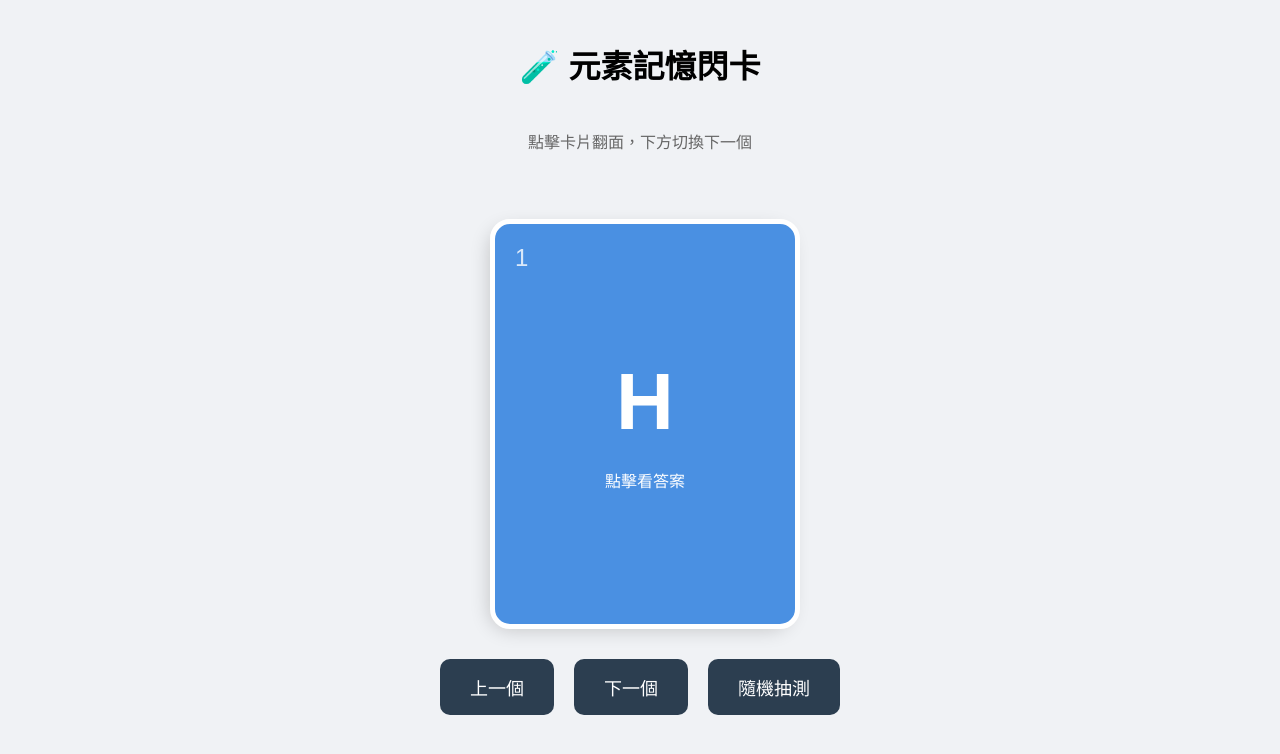
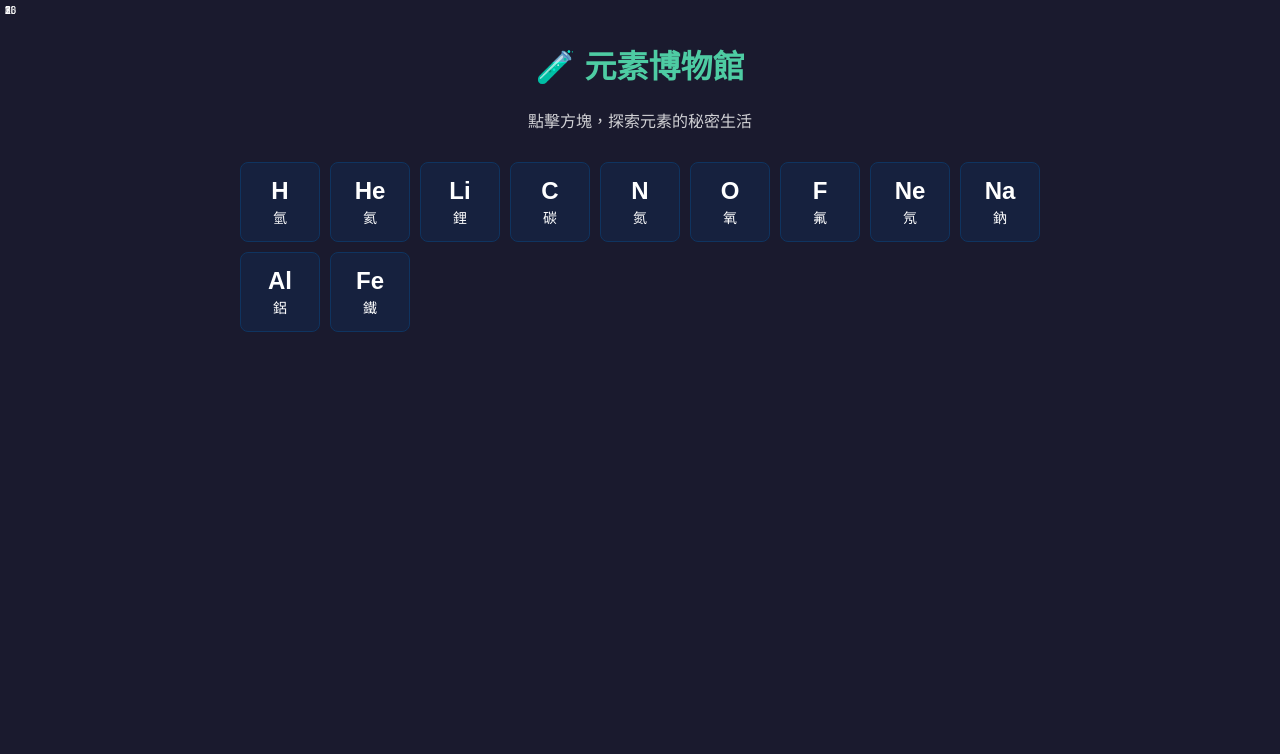
Before and after one commit to theresa832/chemistry-app, a plain HTML site: page index.html in a window 1280 px wide. Drawn offline with Linux system fonts and the light colour scheme.

Commit message:
Replace chemistry flashcard with element museum layout

```diff
--- a/index.html
+++ b/index.html
@@ -3,88 +3,81 @@
 <head>
     <meta charset="UTF-8">
     <meta name="viewport" content="width=device-width, initial-scale=1.0">
-    <title>國中化學元素快速記憶卡</title>
+    <title>元素探索博物館</title>
     <style>
-        body { font-family: sans-serif; background: #f0f2f5; display: flex; flex-direction: column; align-items: center; min-height: 100vh; margin: 0; padding: 20px; }
-        .card-container { perspective: 1000px; width: 300px; height: 400px; cursor: pointer; margin-top: 50px; }
-        .card { position: relative; width: 100%; height: 100%; text-align: center; transition: transform 0.6s; transform-style: preserve-3d; box-shadow: 0 10px 20px rgba(0,0,0,0.2); border-radius: 20px; }
-        .card.is-flipped { transform: rotateY(180deg); }
-        .card-face { position: absolute; width: 100%; height: 100%; backface-visibility: hidden; display: flex; flex-direction: column; align-items: center; justify-content: center; border-radius: 20px; border: 5px solid white; }
-        .card-front { background: #4a90e2; color: white; }
-        .card-back { background: #ffffff; color: #333; transform: rotateY(180deg); }
-        .symbol { font-size: 80px; font-weight: bold; }
-        .number { position: absolute; top: 20px; left: 20px; font-size: 24px; opacity: 0.8; }
-        .name { font-size: 48px; font-weight: bold; color: #2c3e50; }
-        .hint { font-size: 24px; color: #e67e22; margin-top: 10px; }
-        .img-icon { font-size: 60px; margin-bottom: 10px; }
-        .controls { margin-top: 40px; display: flex; gap: 20px; }
-        button { padding: 15px 30px; font-size: 18px; border: none; border-radius: 10px; cursor: pointer; background: #2c3e50; color: white; transition: 0.2s; }
-        button:hover { background: #34495e; transform: scale(1.05); }
-        p { color: #666; margin-top: 20px; }
+        :root { --main-bg: #1a1a2e; --card-bg: #16213e; --accent: #4ecca3; }
+        body { font-family: 'PingFang TC', sans-serif; background: var(--main-bg); color: white; margin: 0; padding: 20px; display: flex; flex-direction: column; align-items: center; }
+        h1 { margin-bottom: 5px; color: var(--accent); }
+        .subtitle { margin-bottom: 30px; opacity: 0.8; }
+
+        /* 元素網格 */
+        .grid { display: grid; grid-template-columns: repeat(auto-fill, minmax(80px, 1fr)); gap: 10px; width: 100%; max-width: 800px; }
+        .element-box { aspect-ratio: 1/1; background: var(--card-bg); border: 1px solid #0f3460; border-radius: 8px; display: flex; flex-direction: column; align-items: center; justify-content: center; cursor: pointer; transition: 0.3s; }
+        .element-box:hover { transform: scale(1.1); border-color: var(--accent); box-shadow: 0 0 15px var(--accent); }
+        .num { font-size: 10px; position: absolute; top: 5px; left: 5px; opacity: 0.6; }
+        .sym { font-size: 24px; font-weight: bold; }
+        .name-ch { font-size: 14px; margin-top: 2px; }
+
+        /* 彈出資訊視窗 */
+        #info-panel { display: none; position: fixed; top: 50%; left: 50%; transform: translate(-50%, -50%); width: 90%; max-width: 400px; background: white; color: #333; padding: 30px; border-radius: 20px; box-shadow: 0 20px 50px rgba(0,0,0,0.5); z-index: 100; text-align: center; }
+        #info-panel h2 { font-size: 60px; margin: 0; color: var(--main-bg); }
+        #info-panel .ch-name { font-size: 30px; font-weight: bold; margin-bottom: 10px; }
+        #info-panel .story { font-size: 18px; line-height: 1.6; background: #f0f2f5; padding: 15px; border-radius: 10px; }
+        .overlay { display: none; position: fixed; top: 0; left: 0; width: 100%; height: 100%; background: rgba(0,0,0,0.8); z-index: 50; }
+        .close-btn { margin-top: 20px; padding: 10px 20px; background: var(--main-bg); color: white; border: none; border-radius: 5px; cursor: pointer; }
     </style>
 </head>
 <body>
 
-    <h1>🧪 元素記憶閃卡</h1>
-    <p>點擊卡片翻面，下方切換下一個</p>
+    <h1>🧪 元素博物館</h1>
+    <p class="subtitle">點擊方塊，探索元素的秘密生活</p>
 
-    <div class="card-container" onclick="flipCard()">
-        <div class="card" id="card">
-            <div class="card-face card-front">
-                <div class="number" id="cardNum">1</div>
-                <div class="symbol" id="cardSymbol">H</div>
-                <div style="margin-top:20px;">點擊看答案</div>
-            </div>
-            <div class="card-face card-back">
-                <div class="img-icon" id="cardImg">☀️</div>
-                <div class="name" id="cardName">氫</div>
-                <div class="hint" id="cardHint">太陽的燃料</div>
-            </div>
-        </div>
-    </div>
+    <div class="grid" id="elementGrid"></div>
 
-    <div class="controls">
-        <button onclick="prevCard()">上一個</button>
-        <button onclick="nextCard()">下一個</button>
-        <button onclick="shuffleCards()">隨機抽測</button>
+    <div class="overlay" id="overlay" onclick="closePanel()"></div>
+    <div id="info-panel">
+        <h2 id="p-sym">H</h2>
+        <div class="ch-name" id="p-name">氫</div>
+        <div class="story" id="p-story">我是全宇宙最多的元素！太陽就是靠我發光發熱的喔。</div>
+        <button class="close-btn" onclick="closePanel()">我記住了</button>
     </div>
 
     <script>
         const elements = [
-            { id: 1, symbol: 'H', name: '氫', hint: '太陽的燃料', img: '☀️' },
-            { id: 2, symbol: 'He', name: '氦', hint: '派對氣球', img: '🎈' },
-            { id: 6, symbol: 'C', name: '碳', hint: '鑽石與鉛筆', img: '💎' },
-            { id: 7, symbol: 'N', name: '氮', hint: '零食包裝充氣', img: '🍟' },
-            { id: 8, symbol: 'O', name: '氧', hint: '呼吸生存', img: '🌬️' },
-            { id: 10, symbol: 'Ne', name: '氖', hint: '霓虹燈廣告', img: '💡' },
-            { id: 11, symbol: 'Na', name: '鈉', hint: '食鹽的主要成分', img: '🧂' },
-            { id: 13, symbol: 'Al', name: '鋁', hint: '鋁箔紙、易開罐', img: '🥤' },
-            { id: 26, symbol: 'Fe', name: '鐵', hint: '鋼鐵建築、血液', img: '🏗️' },
-            { id: 29, symbol: 'Cu', name: '銅', hint: '電線、硬幣', img: '⚡' },
-            { id: 79, symbol: 'Au', name: '金', hint: '昂貴的首飾', img: '💍' }
+            { id: 1, sym: 'H', name: '氫', story: '我是宇宙第一名！太陽公公每天都在燃燒我來產生能量。' },
+            { id: 2, sym: 'He', name: '氦', story: '吸了我聲音會變尖，派對氣球裡裝的就是我，我很安全。' },
+            { id: 3, sym: 'Li', name: '鋰', story: '你的手機可以玩很久都靠我，我是電池裡的主角！' },
+            { id: 6, sym: 'C', name: '碳', story: '我可以是黑黑的鉛筆芯，也可以是亮晶晶的鑽石，神奇吧？' },
+            { id: 7, sym: 'N', name: '氮', story: '洋芋片包裝撐得大大的，裡面不是空氣，是保護食物的我！' },
+            { id: 8, sym: 'O', name: '氧', story: '沒了我你只能活三分鐘。我就在你吸的每一口空氣裡。' },
+            { id: 9, sym: 'F', name: '氟', story: '牙膏裡常看到我，我是保護牙齒不蛀牙的小尖兵。' },
+            { id: 10, sym: 'Ne', name: '氖', story: '晚上的招牌閃亮亮，那就是我被電到後發出的漂亮光芒。' },
+            { id: 11, sym: 'Na', name: '鈉', story: '我很愛玩水，碰到水會爆炸！但我跟氯結合後就變成食鹽。' },
+            { id: 13, sym: 'Al', name: '鋁', story: '我很輕，鋁箔紙、易開罐都是我做的。' },
+            { id: 26, sym: 'Fe', name: '鐵', story: '蓋房子需要我，你血液紅紅的顏色也是因為有我喔！' }
         ];
 
-        let currentIndex = 0;
-        const card = document.getElementById('card');
+        const grid = document.getElementById('elementGrid');
+        elements.forEach(el => {
+            const box = document.createElement('div');
+            box.className = 'element-box';
+            box.innerHTML = `<div class="num">${el.id}</div><div class="sym">${el.sym}</div><div class="name-ch">${el.name}</div>`;
+            box.onclick = () => showInfo(el);
+            grid.appendChild(box);
+        });
 
-        function updateCard() {
-            card.classList.remove('is-flipped');
-            setTimeout(() => {
-                const el = elements[currentIndex];
-                document.getElementById('cardNum').innerText = el.id;
-                document.getElementById('cardSymbol').innerText = el.symbol;
-                document.getElementById('cardName').innerText = el.name;
-                document.getElementById('cardHint').innerText = el.hint;
-                document.getElementById('cardImg').innerText = el.img;
-            }, 150);
+        function showInfo(el) {
+            document.getElementById('p-sym').innerText = el.sym;
+            document.getElementById('p-name').innerText = el.name;
+            document.getElementById('p-story').innerText = el.story;
+            document.getElementById('overlay').style.display = 'block';
+            document.getElementById('info-panel').style.display = 'block';
         }
 
-        function flipCard() { card.classList.toggle('is-flipped'); }
-        function nextCard() { currentIndex = (currentIndex + 1) % elements.length; updateCard(); }
-        function prevCard() { currentIndex = (currentIndex - 1 + elements.length) % elements.length; updateCard(); }
-        function shuffleCards() { elements.sort(() => Math.random() - 0.5); currentIndex = 0; updateCard(); }
-
-        updateCard();
+        function closePanel() {
+            document.getElementById('overlay').style.display = 'none';
+            document.getElementById('info-panel').style.display = 'none';
+        }
     </script>
 </body>
 </html>
```
